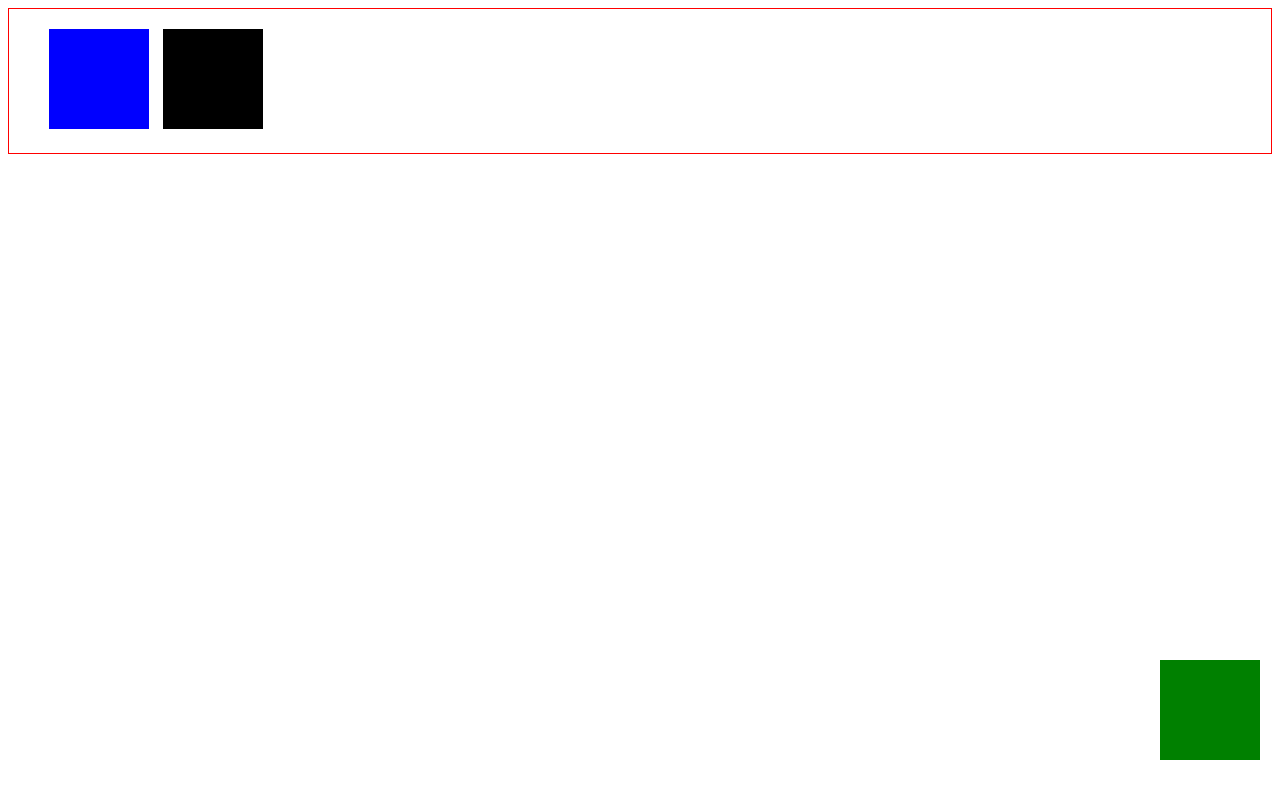
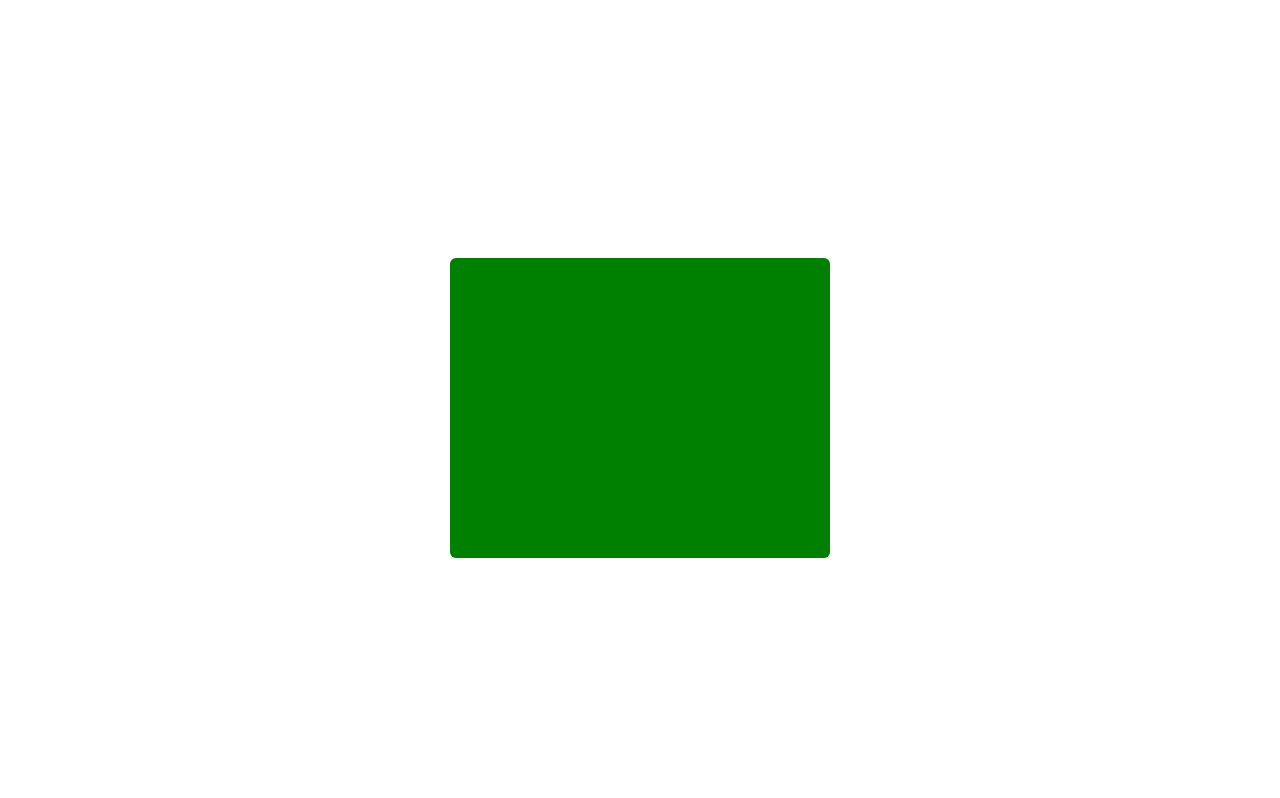
Before and after one commit to shariar-duke/css-refresher, a plain HTML site: page index.html in a window 1280 px wide. Shown: the top 798 px of the page. Drawn offline with Linux system fonts and the light colour scheme.

Commit message:
hover a div and see difference

```diff
--- a/index.html
+++ b/index.html
@@ -8,11 +8,7 @@
   </head>
   <body>
     <div class="bg">
-      <div id="parent">
-        <div id="one"></div>
-        <div id="two"></div>
-        <div id="three"></div>
-      </div>
+      <div id="wrapper"></div>
     </div>
   </body>
 </html>
--- a/style.css
+++ b/style.css
@@ -1,36 +1,20 @@
 .bg {
-  width: full;
-  height: 200vh;
+  width: 100%; /* Full width of the container */
+  height: 100vh;
+  display: flex;
+  justify-content: center;
+  align-items: center; /* Height of the container */
 }
 
-#parent {
-  border: 1px solid red;
-  padding: 20px;
+#wrapper {
+  height: 300px;
+  width: 380px;
+  background-color: green;
+  display: inline-block;
+  transition: transform 0.3s ease;
+  border-radius: 6px;
 }
 
-#one {
-  width: 100px;
-  height: 100px;
-  background-color: blue;
-  display: inline-block;
-  margin-left: 20px;
+#wrapper:hover {
+  transform: translateY(-8px) scale(1.1); /* Move 2px upward and scale up */
 }
-
-/* This div is for position fixed  */
-#two {
-  width: 100px;
-  height: 100px;
-  background-color: green;
-  display: inline-block;
-  position: fixed;
-  bottom: 40px;
-  right: 20px;
-}
-
-#three {
-  width: 100px;
-  height: 100px;
-  background-color: black;
-  display: inline-block;
-  margin-left: 10px;
-}
```
